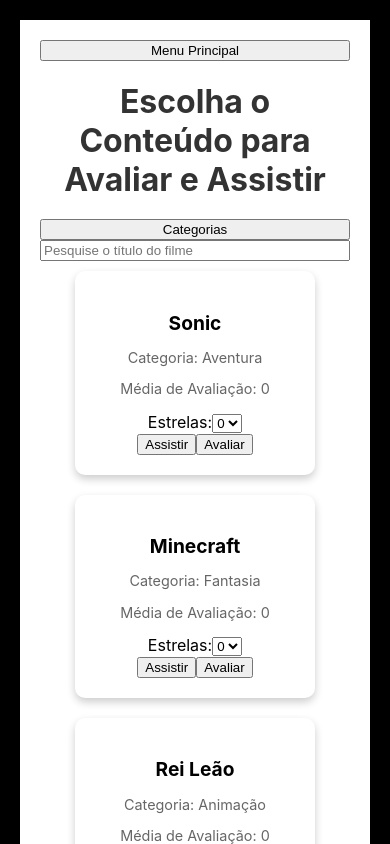
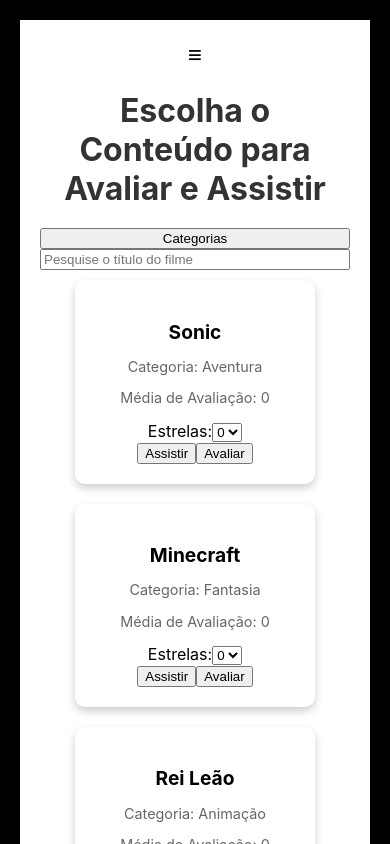
Before and after one commit to DaviMacielCavalcante/atividade_eng_de_software, a React (Create React App) app in the folder prime-video/: page /selecaoConteudo in a window 390 px wide. Shown: the top 844 px of the page. Built offline with nearby package versions, Linux system fonts and the light colour scheme.

Commit message:
:lipstick: feat: Estilização e Responsividade do Menu Principal e Seleção do Conteúdo

```diff
--- a/prime-video/src/components/menuPrincipal/menuPrincipal.jsx
+++ b/prime-video/src/components/menuPrincipal/menuPrincipal.jsx
@@ -1,12 +1,8 @@
 import React, { useState } from 'react';
-import styles from './menuPrincipal.module.css';  // Estilos CSS module para essa página
+import styles from './menuPrincipal.module.css';
 import { useNavigate } from 'react-router-dom';
 
-
 function MenuPrincipal() {
-
-
-  const [valid, setValid] = useState(false);
   const navigate = useNavigate();
 
   const showCustomError = (message) => {
@@ -20,13 +16,6 @@
     }, 10000);
   };
 
-
-  const [selectedProfile, setSelectedProfile] = useState(null);
-
-  const handleProfileSelect = (profile) => {
-    setSelectedProfile(profile.id);
-  };
-
   return (
     <div className={styles.container}>
       <h1>Escolha uma opção</h1>
@@ -34,7 +23,6 @@
       <button onClick={() => navigate('/selecaoConteudo')}>Vídeos</button>
       <button onClick={() => showCustomError("Opção não disponível!")}>Configurações</button>
       <button onClick={() => navigate('/')}>Sair da conta</button>
-
     </div>
   );
 }
--- a/prime-video/src/components/menuPrincipal/menuPrincipal.module.css
+++ b/prime-video/src/components/menuPrincipal/menuPrincipal.module.css
@@ -55,20 +55,19 @@
   opacity: 1;
 }
 
-@media (max-width: 760px) {
+@media (max-width: 760px){
   body {
     height: auto;
-    justify-content: flex-start;
+    justify-content: center;
     padding: 20px;
   }
-
-  .container, .container2 {
+  .container, .container2{
     padding: 10px;
     width: 100%;
     max-width: 100%;
     margin-bottom: 20px;
   }
-  .profileItem {
+  .profileItem{
     font-size: 14px
 }
 }
--- a/prime-video/src/components/selecaoConteudo/selecaoConteudo.jsx
+++ b/prime-video/src/components/selecaoConteudo/selecaoConteudo.jsx
@@ -1,14 +1,17 @@
-import React, { useState } from 'react';
+import React, { useState, useEffect } from 'react';
 import styles from './selecaoConteudo.module.css';
 import { useNavigate } from 'react-router-dom';
 
 const SelecaoConteudo = () => {
   const [ratings, setRatings] = useState({});
-  const [publishedRatings, setPublishedRatings] = useState({}); // Armazena avaliações publicadas
+  const [publishedRatings, setPublishedRatings] = useState({});
   const [searchTerm, setSearchTerm] = useState('');
+  const [showCategories, setShowCategories] = useState(false);
+  const [selectedCategory, setSelectedCategory] = useState('');
+  const [menuOpen, setMenuOpen] = useState(false);
+  const [isLargeScreen, setIsLargeScreen] = useState(window.innerWidth >= 600);
+  const navigate = useNavigate();
 
-  const [valid, setValid] = useState(false);
-  const navigate = useNavigate();
   const contents = [
     { title: 'Sonic', category: 'Aventura', url: 'https://www.youtube.com/watch?v=TXPkr5HcvBs&pp=ygUHdHJhaWxlcg%3D%3D' },
     { title: 'Minecraft', category: 'Fantasia', url: 'https://www.youtube.com/watch?v=1QmCrEajUQM&pp=ygUHdHJhaWxlcg%3D%3D' },
@@ -21,12 +24,13 @@
     { title: 'Mulan', category: 'Ação', url: null }
   ];
 
-  const [showCategories, setShowCategories] = useState(false); // Controla exibição das categorias
-  const [selectedCategory, setSelectedCategory] = useState(''); // Filtra categoria selecionada
+  const handleMenuToggle = () => {
+    setMenuOpen(!menuOpen);
+  };
 
   const handleCategoryClick = (category) => {
-    setSelectedCategory(category); // Define a categoria selecionada
-    setShowCategories(false); // Fecha o menu de categorias após seleção
+    setSelectedCategory(category);
+    setShowCategories(false);
   };
 
   const handleRatingChange = (title, value) => {
@@ -48,7 +52,6 @@
       };
     });
   };
-
 
   const getAverageRating = (title) => {
     const ratings = publishedRatings[title] || [];
@@ -82,10 +85,23 @@
     return matchesSearchTerm && matchesCategory;
   });
 
+  useEffect(() => {
+    const handleResize = () => setIsLargeScreen(window.innerWidth >= 600);
+    window.addEventListener('resize', handleResize);
+    return () => window.removeEventListener('resize', handleResize);
+  }, []);
+
   return (
+    <div className={styles.container}>
+      <button className={styles.menuButton} onClick={handleMenuToggle}>
+        {menuOpen ? '✕' : '≡'}
+      </button>
+      {(menuOpen || isLargeScreen) && (
+        <button onClick={() => navigate('/menuPrincipal')}>
+          Menu Principal
+        </button>
+      )}
 
-  <div className={styles.container}>
-  <button onClick={() => navigate('/menuPrincipal')}>Menu Principal</button>
       <h1 className={styles.title}>Escolha o Conteúdo para Avaliar e Assistir</h1>
 
       <button onClick={() => setShowCategories(!showCategories)}>
@@ -99,7 +115,7 @@
           <button onClick={() => setSelectedCategory('Animação')}>Animação</button>
           <button onClick={() => setSelectedCategory('Terror')}>Terror</button>
           <button onClick={() => setSelectedCategory('Suspense')}>Suspense</button>
-      <button onClick={() => setSelectedCategory('')}>Todos</button> {/* Para remover o filtro de categoria */}
+          <button onClick={() => setSelectedCategory('')}>Todos</button>
         </div>
       )}
 
@@ -147,7 +163,7 @@
         )}
       </div>
     </div>
-)
-}
+  );
+};
 
 export default SelecaoConteudo;
--- a/prime-video/src/components/selecaoConteudo/selecaoConteudo.module.css
+++ b/prime-video/src/components/selecaoConteudo/selecaoConteudo.module.css
@@ -109,3 +109,17 @@
     transform: translateY(10px);
   }
 }
+/* Menu Hamburguer */
+.menuButton {
+  background: none;
+  border: none;
+  font-size: 24px;
+  cursor: pointer;
+}
+
+/* Estilos para diferentes tamanhos de tela */
+@media (min-width: 600px) {
+  .menuButton {
+    display: none;
+  }
+}
```
Lines whose indentation alone changed are shown as unchanged.
